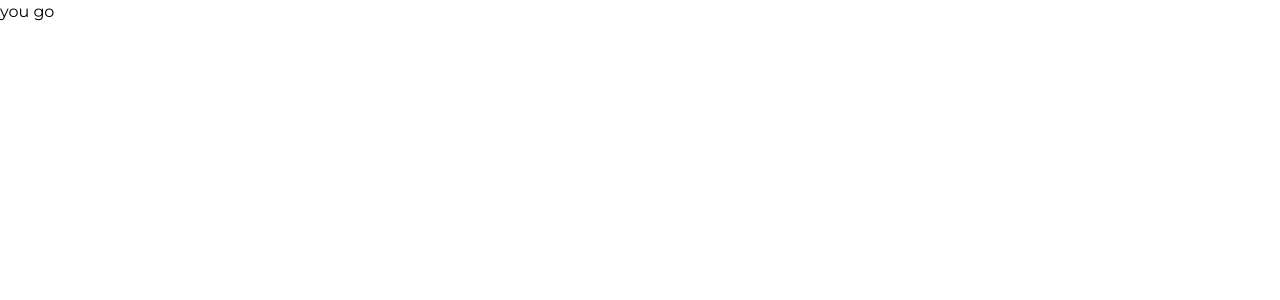
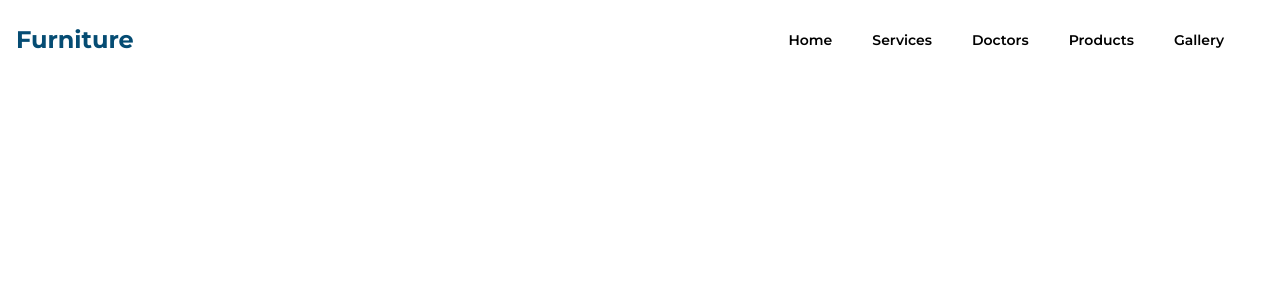
Before and after one commit to aziv7/furniture_landing, a React (Vite) app: page / in a window 1280 px wide. Shown: the top 300 px of the page. Built offline with nearby package versions, Linux system fonts and the light colour scheme.

Commit message:
header section

```diff
--- a/src/App.jsx
+++ b/src/App.jsx
@@ -1,8 +1,10 @@
+import Header from './sections/Header';
+
 function App() {
   return (
-    <>
-      <div>you go</div>
-    </>
+    <div className='lg:max-w-7xl m-0 mx-auto'>
+      <Header />
+    </div>
   );
 }
 
--- /dev/null
+++ b/src/data.js
@@ -0,0 +1,24 @@
+const links = [
+  {
+    path: '/',
+    label: 'Home',
+  },
+  {
+    path: '/',
+    label: 'Services',
+  },
+  {
+    path: '/',
+    label: 'Doctors',
+  },
+  {
+    path: '/',
+    label: 'Products',
+  },
+  {
+    path: '/',
+    label: 'Gallery',
+  },
+];
+
+export { links };
--- /dev/null
+++ b/src/sections/Header.jsx
@@ -0,0 +1,33 @@
+import React from 'react';
+import { links } from '../data';
+
+const Header = () => {
+  return (
+    <header className='flex items-center justify-between px-4 py-6'>
+      <nav>
+        <a
+          className='no-underline text-primary-blue font-bold text-2xl'
+          href='/'
+        >
+          Furniture
+        </a>
+      </nav>
+      <nav>
+        <ul className='flex justify-around items-center gap-10 '>
+          {links.map((link) => (
+            <a
+              className='no-underline font-semibold text-sm'
+              href={link.path}
+              key={link.label}
+            >
+              {link.label}
+            </a>
+          ))}
+          <li></li>
+        </ul>
+      </nav>
+    </header>
+  );
+};
+
+export default Header;
--- a/tailwind.config.js
+++ b/tailwind.config.js
@@ -2,7 +2,11 @@
 export default {
   content: ['./index.html', './src/**/*.{js,ts,jsx,tsx}'],
   theme: {
-    extend: {},
+    extend: {
+      colors: {
+        'primary-blue': '#054C73',
+      },
+    },
   },
   plugins: [],
 };
```
